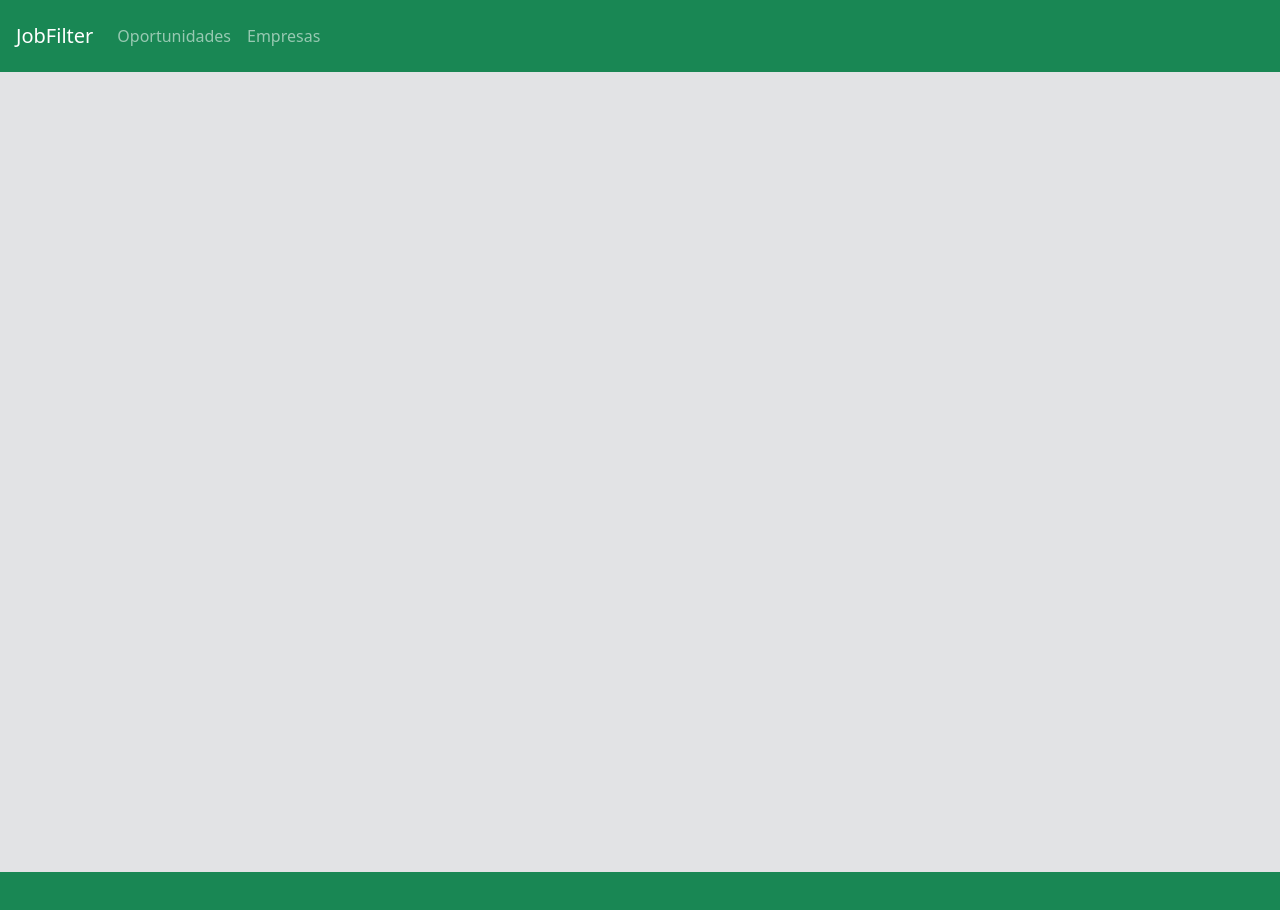
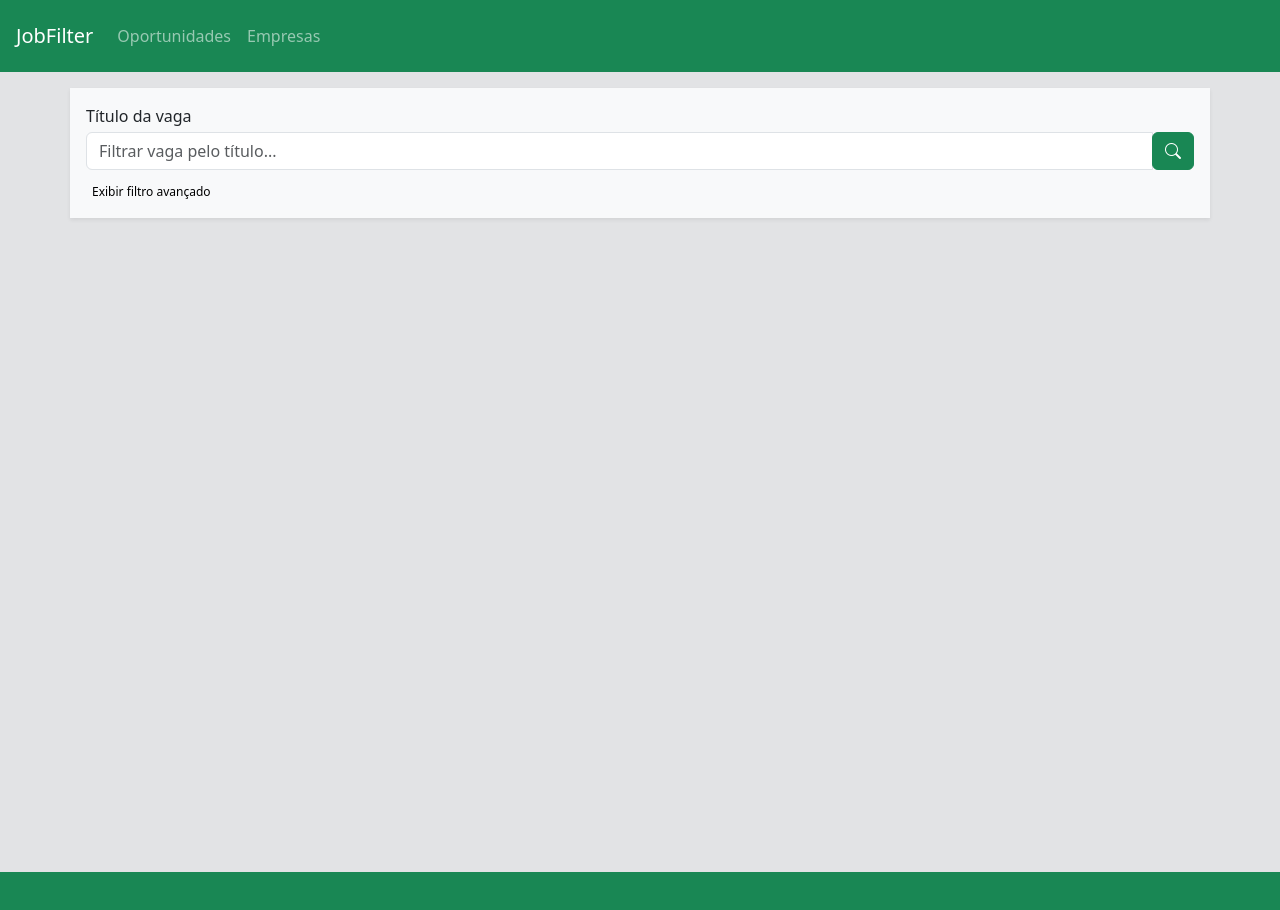
Before and after one commit to JVitoroliv3ira/Job-Filter, an Angular app in the folder web/: page /opportunities in a window 1280 px wide. Shown: the top 910 px of the page. Built offline with nearby package versions, Linux system fonts and the light colour scheme.

Commit message:
feature(frontend): Utiliza componente de filtro de oportunidades.

```diff
--- a/web/src/app/pages/opportunities/opportunities-list/opportunities-list.component.html
+++ b/web/src/app/pages/opportunities/opportunities-list/opportunities-list.component.html
@@ -1,3 +1,3 @@
 <app-default-layout>
-
+    <app-opportunities-filter></app-opportunities-filter>
 </app-default-layout>
```
